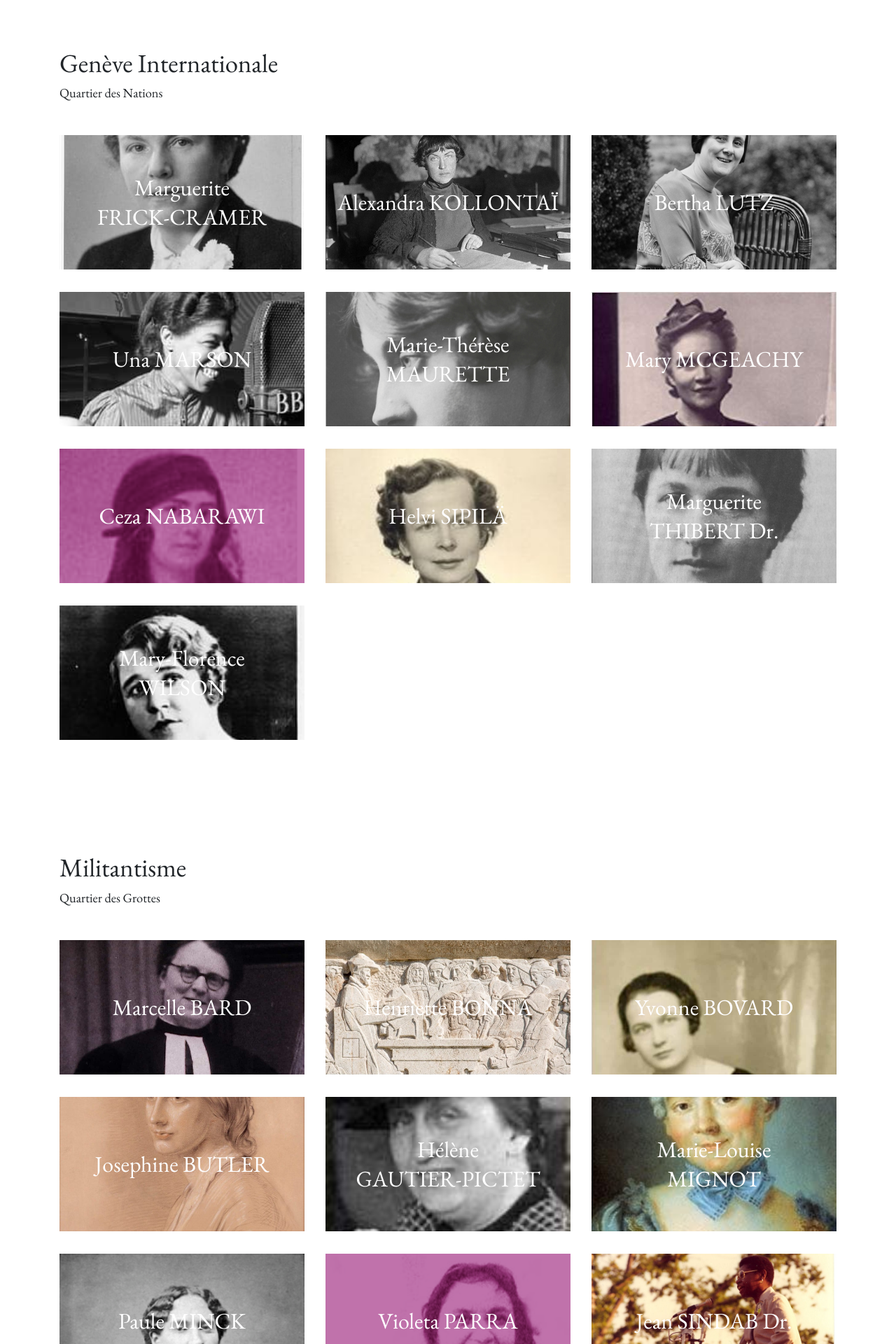
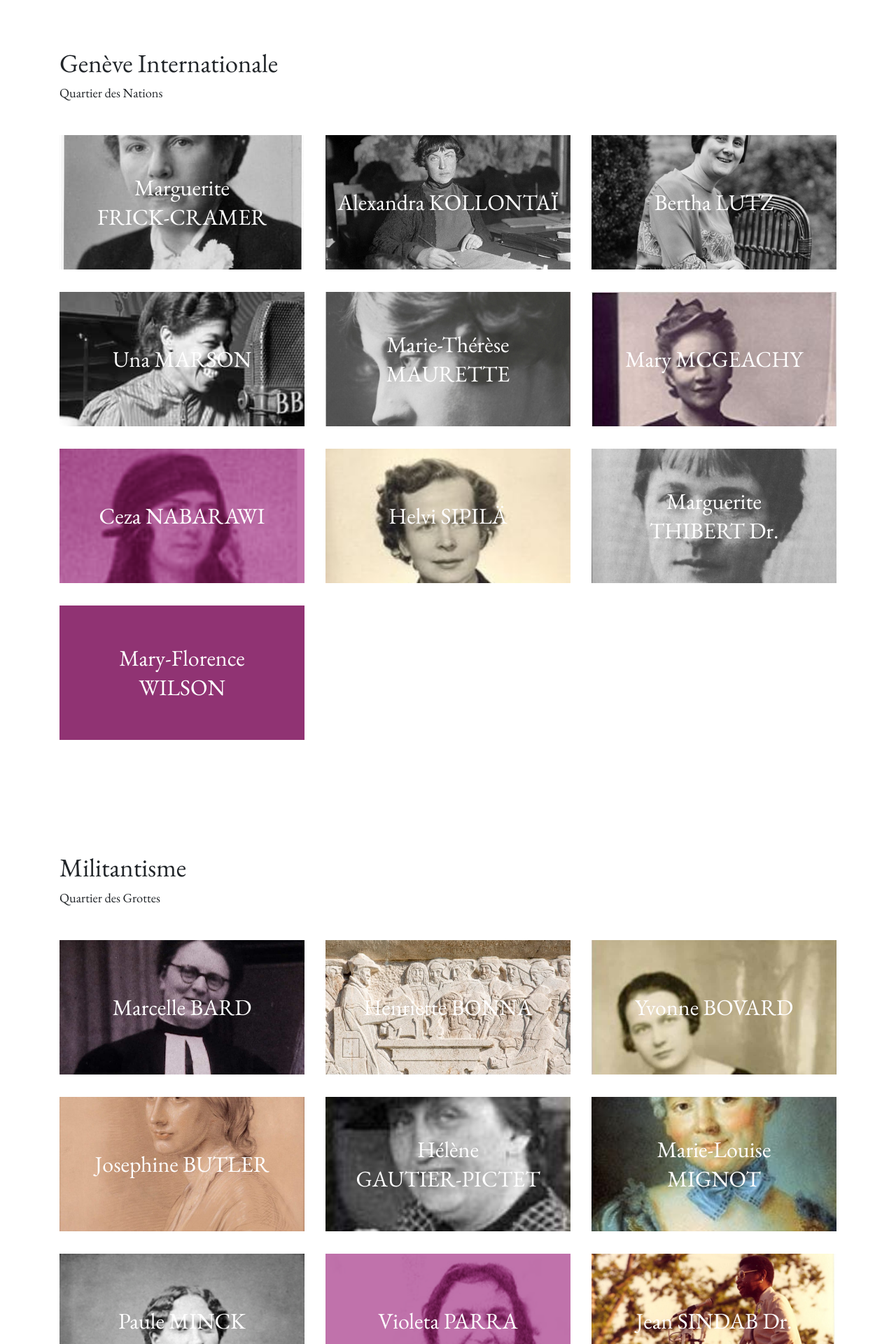
Before and after one commit to larucheio/100elles.ch, a Jekyll site: the page built from 100femmes/index.html, in a window 1280 px wide. Shown: the part 758-2678 px from the top of the page at 70% size. Built offline with Jekyll 4.4.1, drawn with Linux system fonts in a browser that asks for light colours.

Commit message:
Suppression de l'image de Mary-Florence Wilson

```diff
--- a/100femmes/index.html
+++ b/100femmes/index.html
@@ -45,7 +45,7 @@ title: 100 Femmes*
         <a class="card-femme" href="./marguerite-thibert/" style="background-image: url('/img/100femmes/marguerite-thibert.jpg');">Marguerite<br>THIBERT Dr.</a>
       </div>
       <div class="col-12 col-md-6 col-lg-4">
-        <a class="card-femme" href="./mary-florence-wilson/" style="background-image: url('/img/100femmes/mary-florence-wilson.jpg'); background-position: center top;">Mary-Florence<br>WILSON</a>
+        <a class="card-femme" href="./mary-florence-wilson/">Mary-Florence<br>WILSON</a>
       </div>
     </div>
   </section>
--- a/100femmes/mary-florence-wilson/index.html
+++ b/100femmes/mary-florence-wilson/index.html
@@ -2,13 +2,11 @@
 layout: main
 title: Mary-Florence WILSON
 description: 1884-1977, Bibliothécaire de la Société des Nations
-image: /img/100femmes/mary-florence-wilson.jpg
 ---
 
 <main class="container my-lg-7">
   <div class="row">
     <div class="col-12 col-lg-3 mb-5 mb-lg-0">
-      <img src="{{ page.image }}" class="img-fluid" style="width: 100%;" alt="{{ page.title }}">
     </div>
     <div class="col-12 offset-lg-1 col-lg">
       <h1>{{ page.title }}</h1>
```
Also changed, not shown: img/100femmes/mary-florence-wilson.jpg (deleted).
